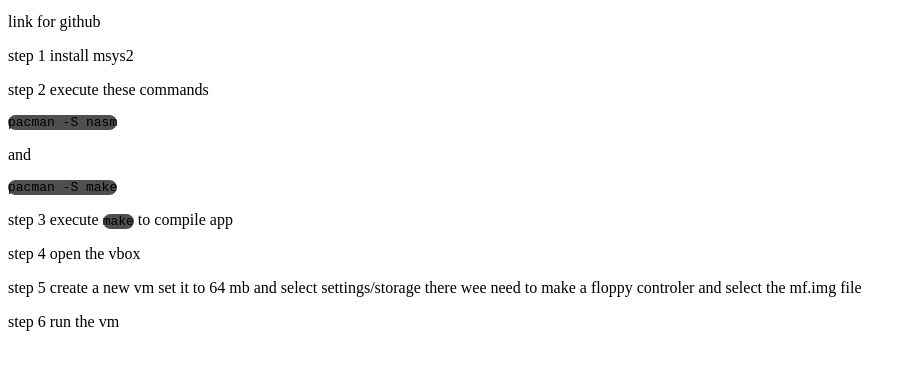
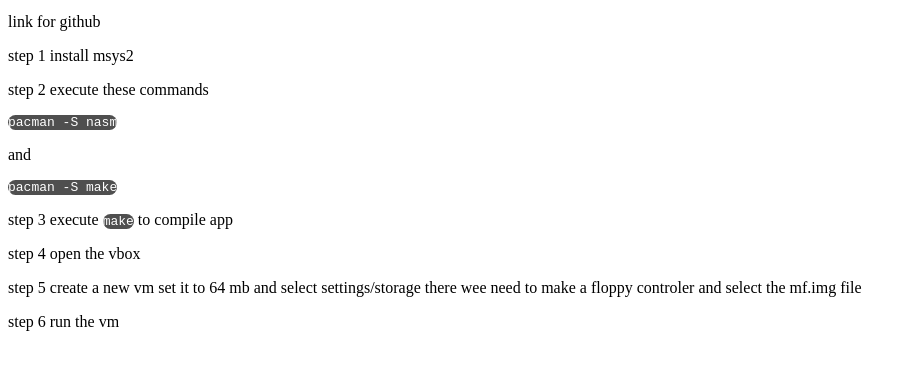
Before and after one commit to vuki-devexe/vukios, a plain HTML site: page index.html in a window 1280 px wide. Shown: the part 87-456 px from the top of the page, without its empty margins (0-916 px from the left). Drawn offline with Linux system fonts and the light colour scheme.

Commit message:
Update index.html

```diff
--- a/index.html
+++ b/index.html
@@ -1,7 +1,8 @@
 <style>
   code {
-      border-radius: 25px;
-	    background-color: #4f4f4f;
+      color:white;
+      border-radius: 10px;
+      background-color: #4f4f4f;
   }
 </style>
 <h1>You have to compile it your self buddy</h1>
```
